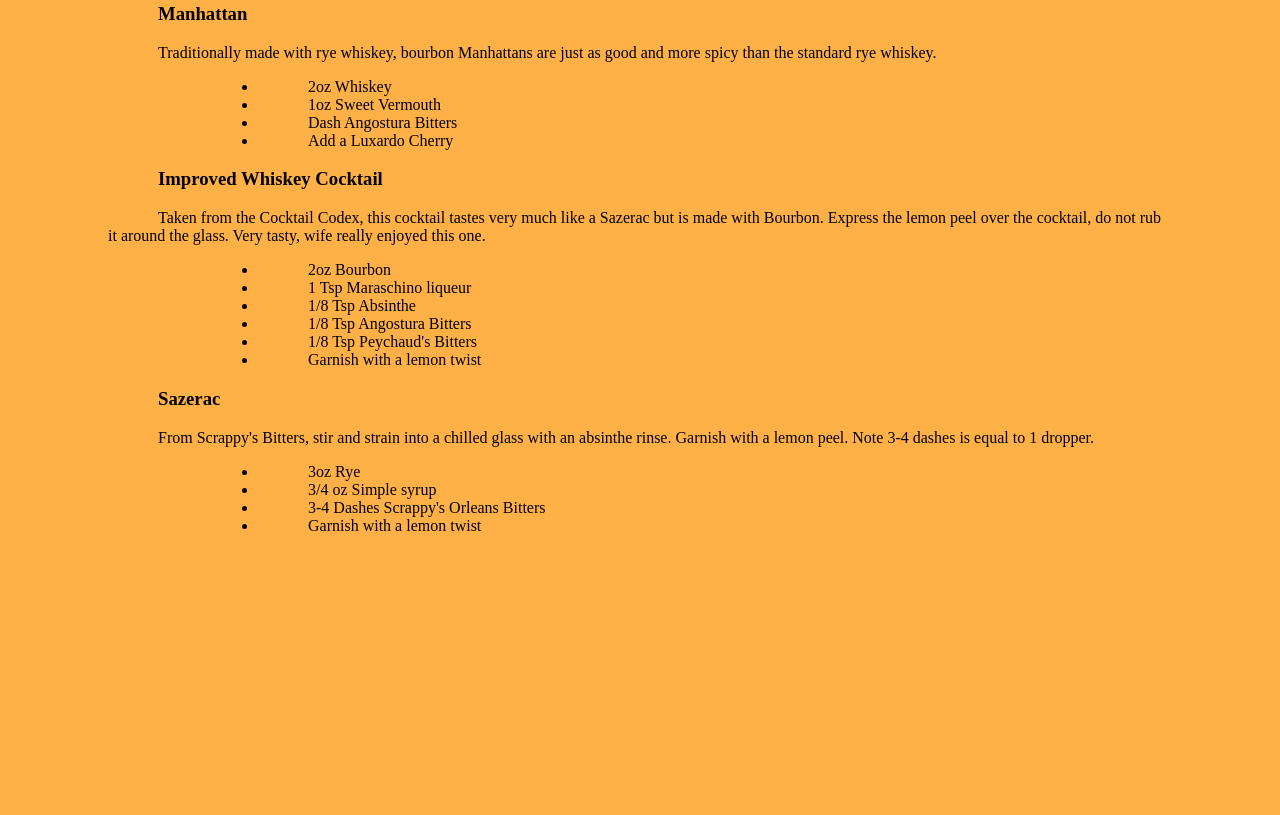
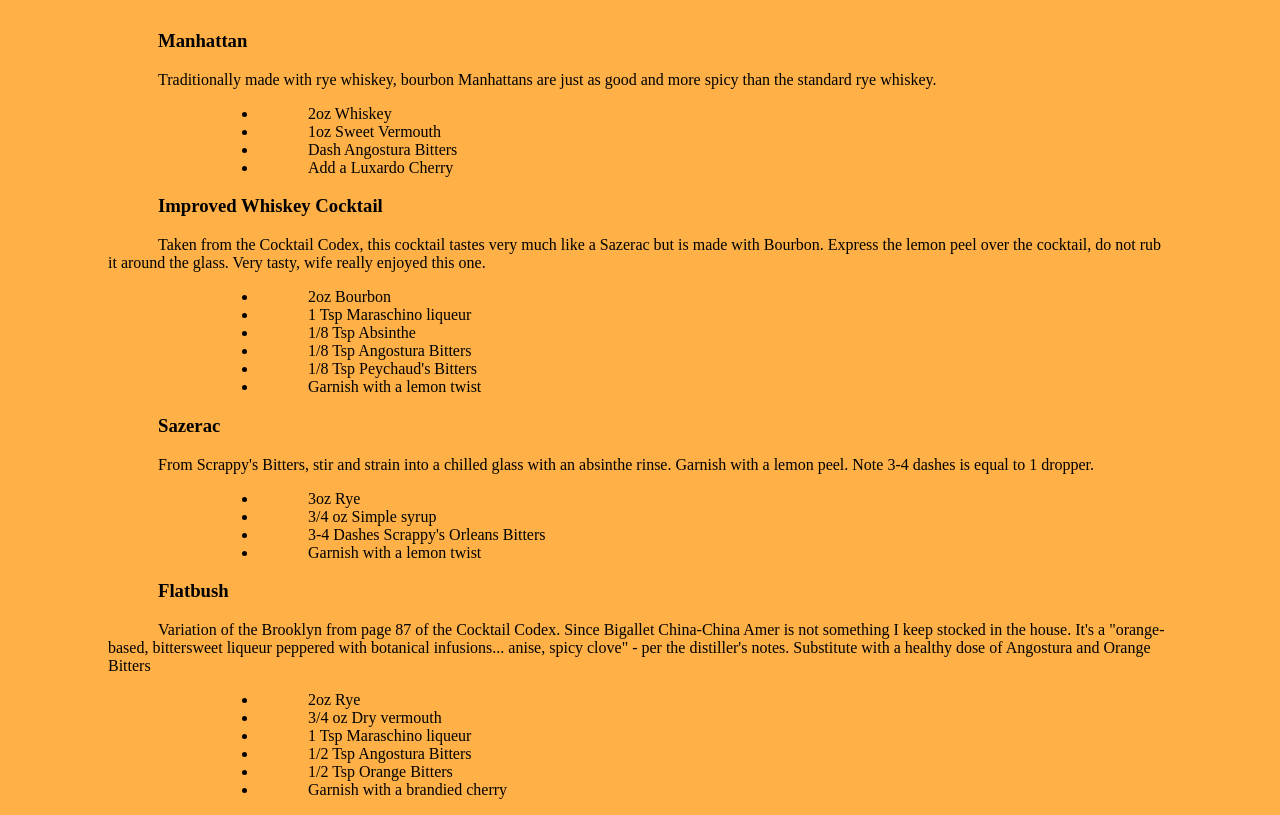
Before and after one commit to dantaki/bevvy, a plain HTML site: page whiskey.html in a window 1280 px wide. Shown: the part 571-1386 px from the top of the page. Before the commit the page ends 1122 px from the top, so only its background shows below. Drawn offline with Linux system fonts and the light colour scheme.

Commit message:
added Flatbush

```diff
--- a/whiskey.html
+++ b/whiskey.html
@@ -20,6 +20,7 @@
  	<li><a href="#manhattan" style="text-decoration: none;">Manhattan</a></li>
  	<li><a href="#improvedwhiskeycocktail" style="text-decoration: none;">Improved Whiskey Cocktail</a></li>
  	<li><a href="#sazerac" style="text-decoration: none;">Sazerac</a></li>
+ 	<li><a href="#flatbush" style="text-decoration: none;">Flatbush</a></li>
 
 </ul>
 
@@ -83,6 +84,18 @@
 	</ul>
 </p>
 
+<h3><a name="flatbush" ></a>Flatbush</h3>
+<p>
+	Variation of the Brooklyn from page 87 of the Cocktail Codex. Since Bigallet China-China Amer is not something I keep stocked in the house. It's a "orange-based, bittersweet liqueur peppered with botanical infusions... anise, spicy clove" - per the distiller's notes. Substitute with a healthy dose of Angostura and Orange Bitters
+	<ul style="padding-left: 150px;">
+		<li>2oz Rye</li>
+		<li>3/4 oz Dry vermouth</li>
+		<li>1 Tsp Maraschino liqueur</li>
+		<li>1/2 Tsp Angostura Bitters</li>
+		<li>1/2 Tsp Orange Bitters</li>
+		<li>Garnish with a brandied cherry</li>
+	</ul>
+</p>
 
 </div>
 
```
